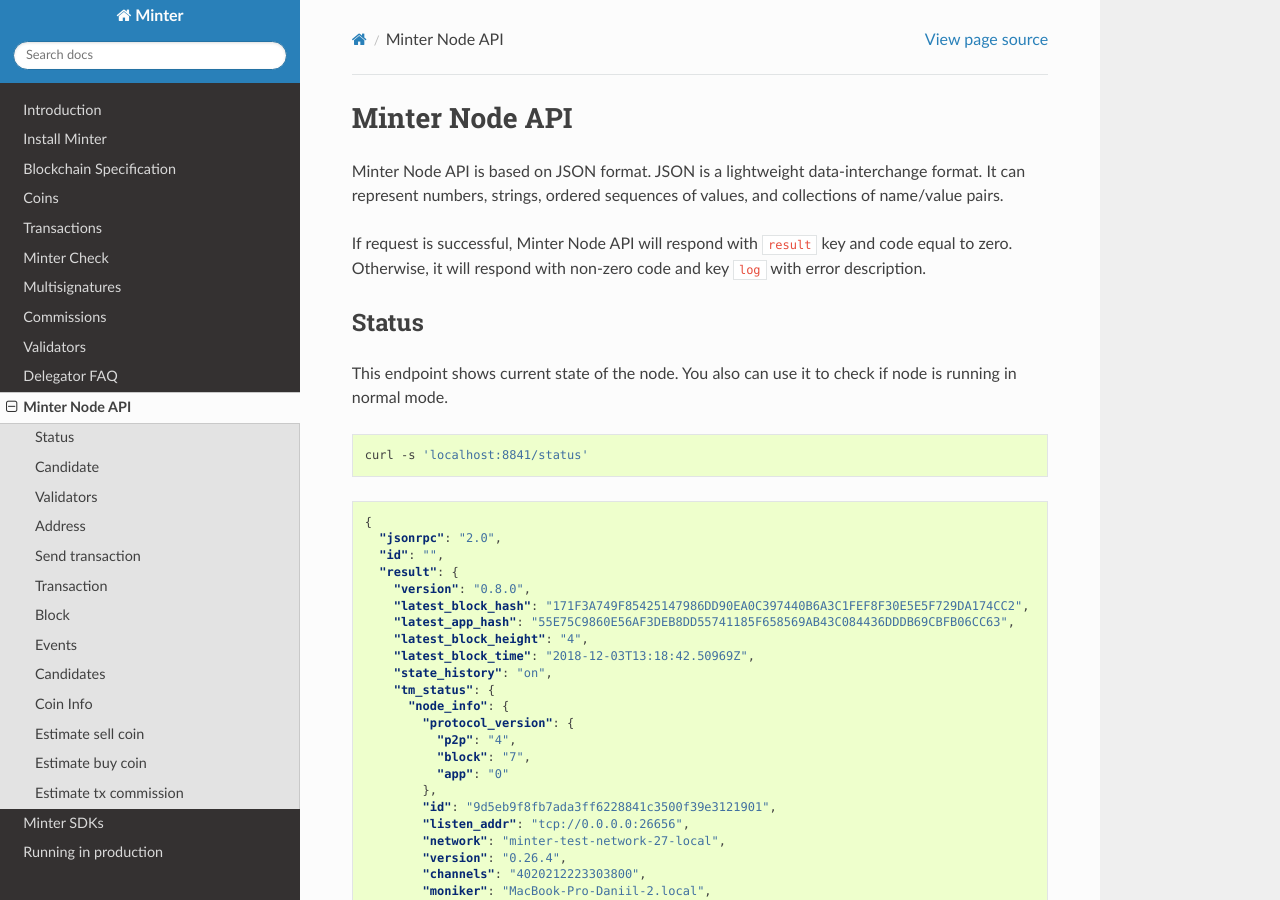
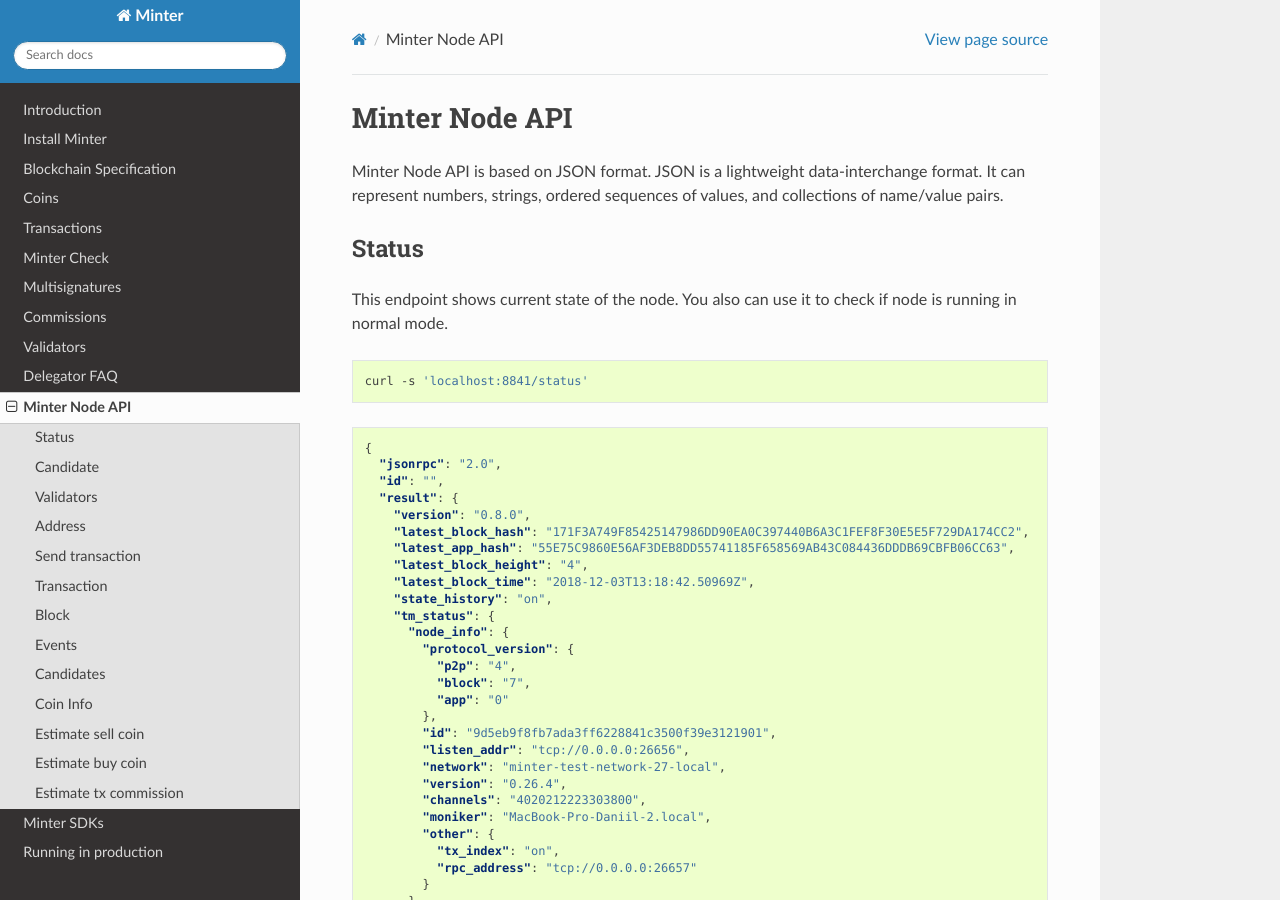
Before and after one commit to MinterTeam/minter-go-node, a Sphinx documentation site: the page built from docs/api.rst, in a window 1280 px wide and 900 px high. Built offline with Sphinx 7.4.7 and the Read the Docs theme 2.0.0, drawn with Linux system fonts in a browser that asks for light colours.

Commit message:
Fix docs

```diff
--- a/docs/api.rst
+++ b/docs/api.rst
@@ -3,9 +3,6 @@
 
 Minter Node API is based on JSON format. JSON is a lightweight data-interchange format.
 It can represent numbers, strings, ordered sequences of values, and collections of name/value pairs.
-
-If request is successful, Minter Node API will respond with ``result`` key and code equal to zero. Otherwise, it will
-respond with non-zero code and key ``log`` with error description.
 
 Status
 ^^^^^^
```
